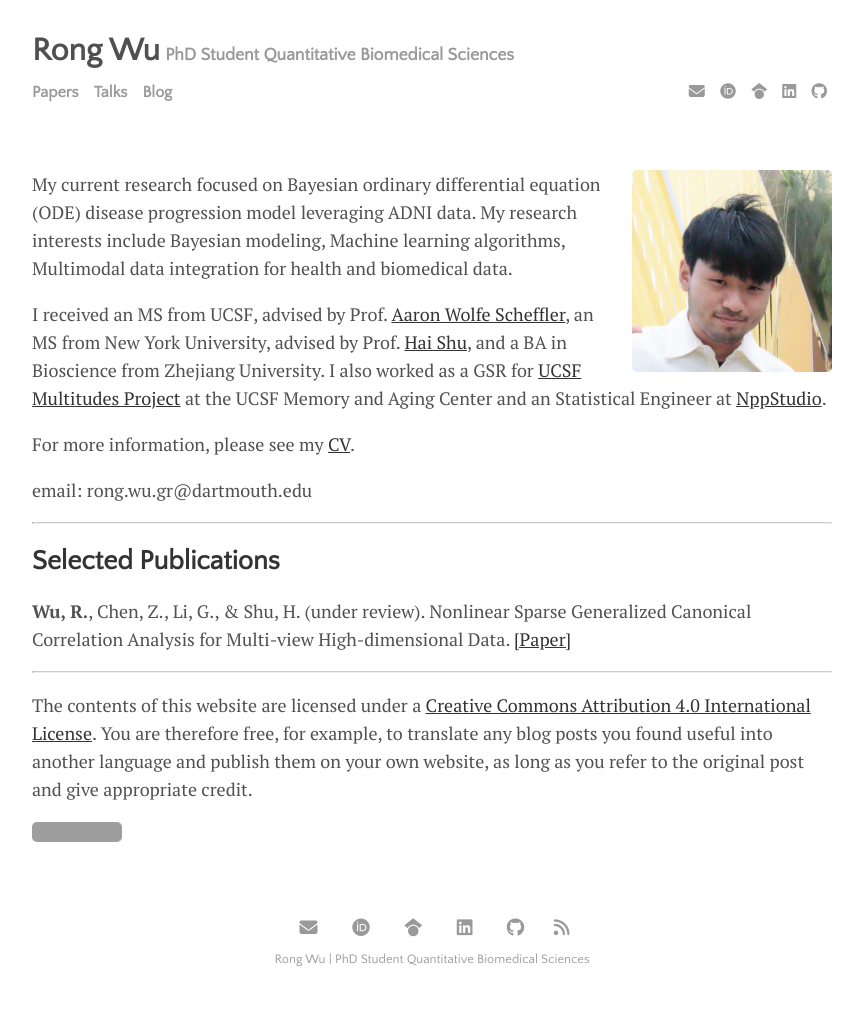
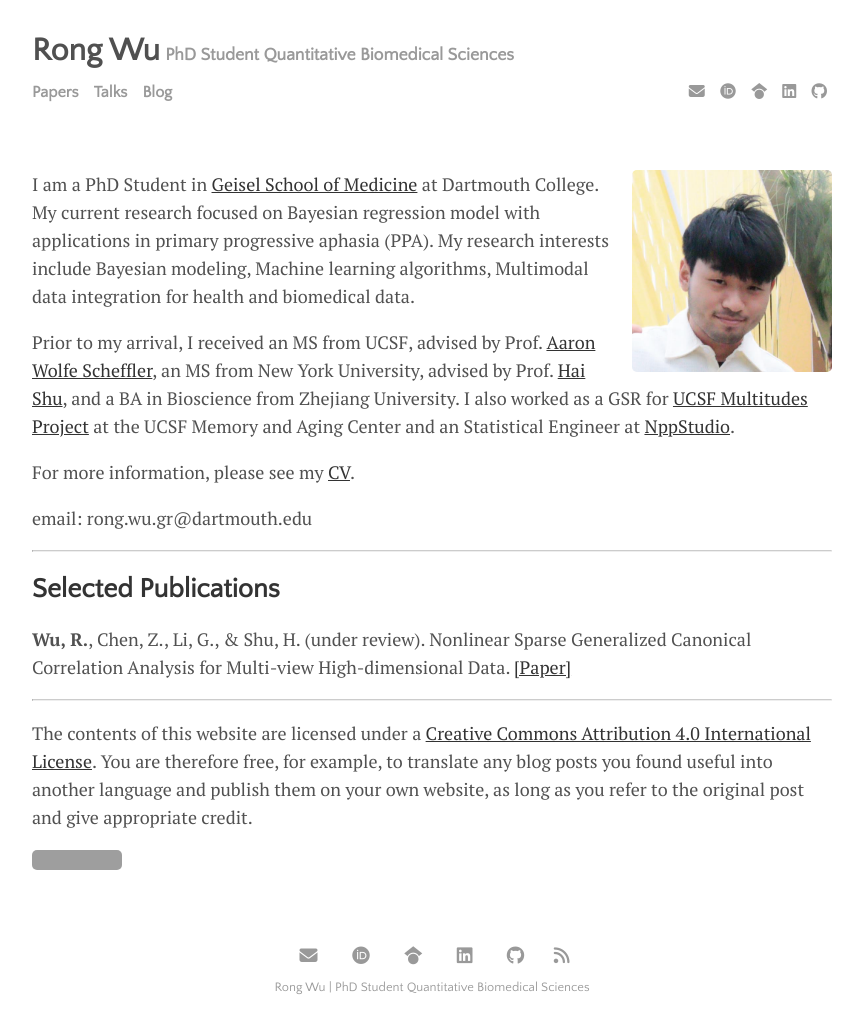
Before and after one commit to Rows21/Rows21.github.io, a Jekyll site: the page index.html, which Jekyll copies as it is, in a window 1280 px wide. Shown: the whole page, without its empty margins (208-1071 px from the left). Built offline with Jekyll 4.4.1, drawn with Linux system fonts in a browser that asks for light colours; before the commit the page ends 1005 px from its top, so only the background shows below that; grey boxes are pictures that could not be loaded.

Commit message:
Update index.html

```diff
--- a/index.html
+++ b/index.html
@@ -110,9 +110,9 @@
   <img src="/assets/img/rong.png" width="200" height="300" />
 </div>
 
-<p>My current research focused on Bayesian ordinary differential equation (ODE) disease progression model leveraging ADNI data. My research interests include Bayesian modeling, Machine learning algorithms, Multimodal data integration for health and biomedical data.</p>
+<p>I am a PhD Student in <a href="https://geiselmed.dartmouth.edu/qbs/">Geisel School of Medicine</a> at Dartmouth College. My current research focused on Bayesian regression model with applications in primary progressive aphasia (PPA). My research interests include Bayesian modeling, Machine learning algorithms, Multimodal data integration for health and biomedical data.</p>
 
-<p>I received an MS from UCSF, advised by Prof. <a href="https://profiles.ucsf.edu/aaron.scheffler">Aaron Wolfe Scheffler</a>, an MS from New York University, advised by Prof. <a href="https://publichealth.nyu.edu/faculty/hai-shu">Hai Shu</a>, and a BA in Bioscience from Zhejiang University. I also worked as a GSR for <a href="https://multitudesinfo.ucsf.edu/">UCSF Multitudes Project</a> at the UCSF Memory and Aging Center and an Statistical Engineer at <a href="https://www.npphub.com">NppStudio</a>.</p>
+<p>Prior to my arrival, I received an MS from UCSF, advised by Prof. <a href="https://profiles.ucsf.edu/aaron.scheffler">Aaron Wolfe Scheffler</a>, an MS from New York University, advised by Prof. <a href="https://publichealth.nyu.edu/faculty/hai-shu">Hai Shu</a>, and a BA in Bioscience from Zhejiang University. I also worked as a GSR for <a href="https://multitudesinfo.ucsf.edu/">UCSF Multitudes Project</a> at the UCSF Memory and Aging Center and an Statistical Engineer at <a href="https://www.npphub.com">NppStudio</a>.</p>
 
 <p>For more information, please see my <a href="/assets/RongWuCV_26FALL.pdf">CV</a>.</p>
 
```
